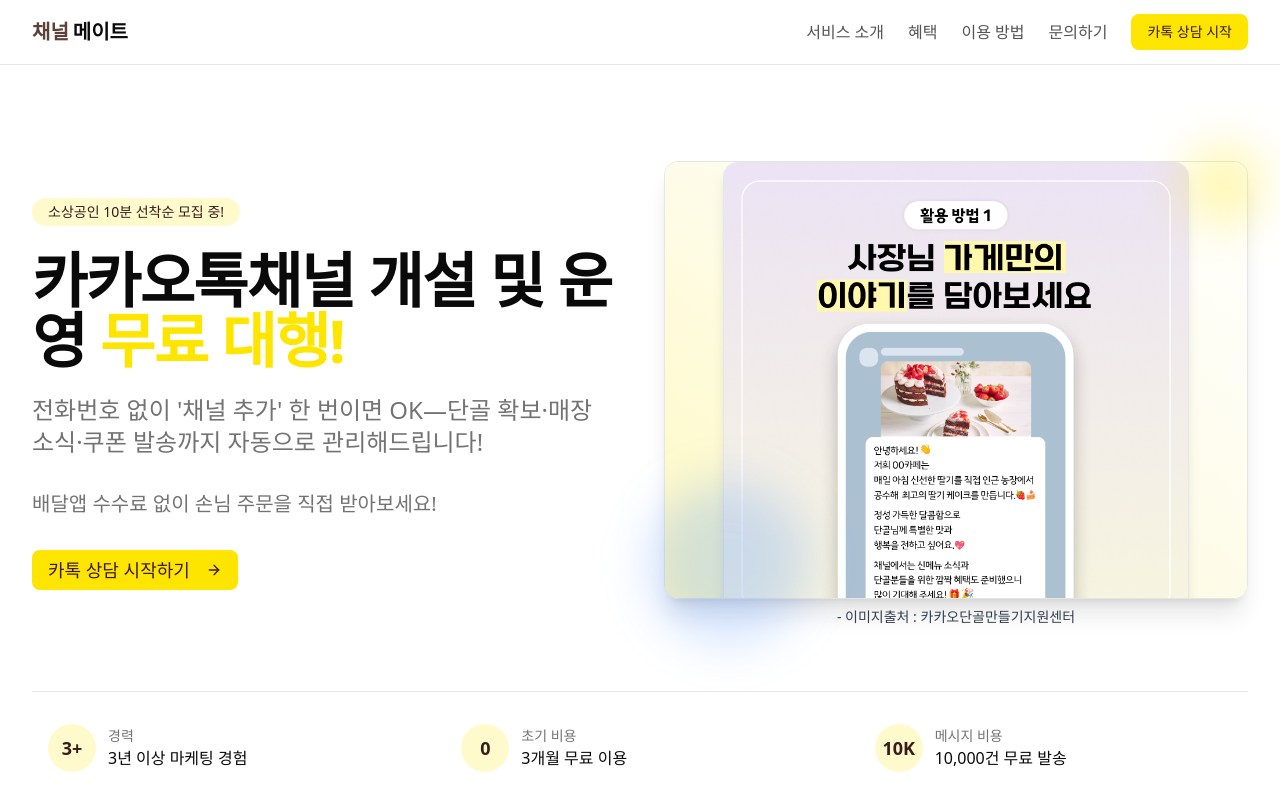
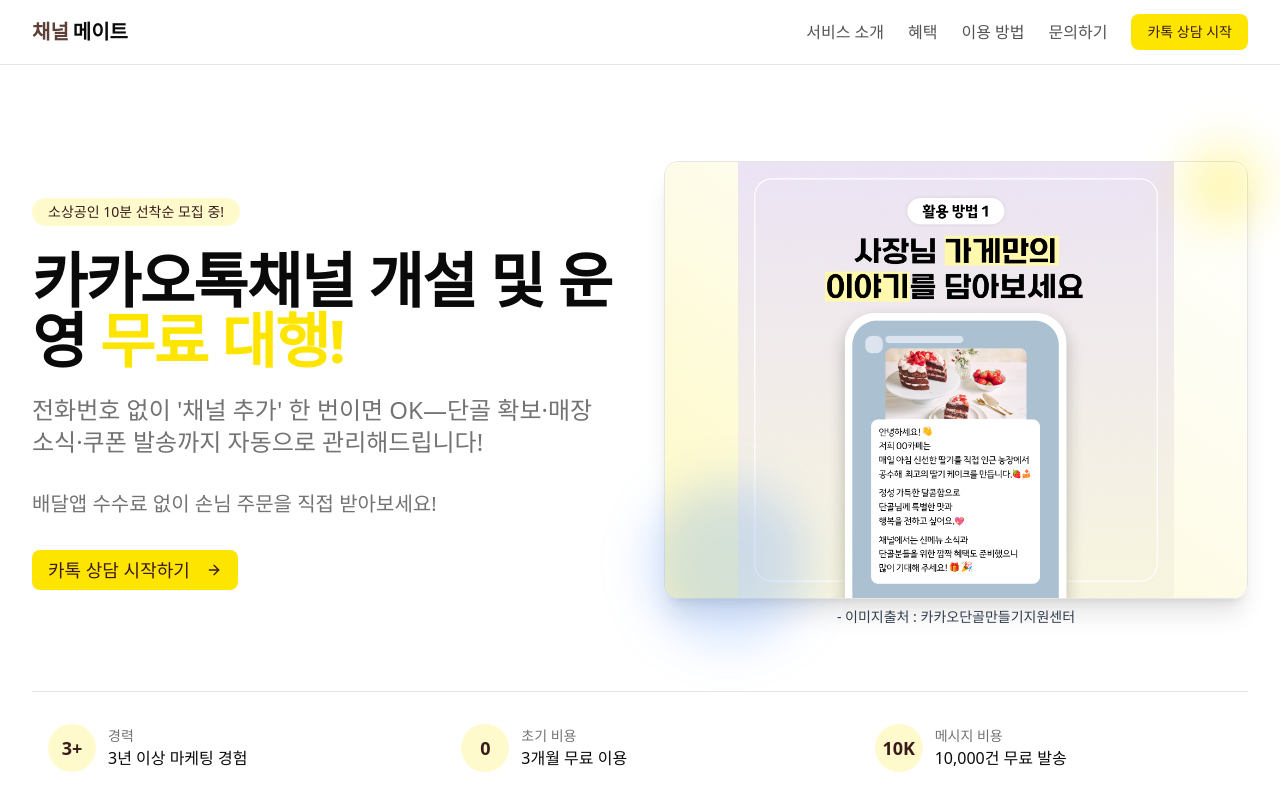
Before and after one commit to wizet307077/kakaochannel-landing, a Next.js app: page / in a window 1280 px wide. Shown: the top 800 px of the page. Built offline with nearby package versions, Linux system fonts and the light colour scheme.

Commit message:
Fix: ESLint 오류 수정 - 사용하지 않는 import 제거 및 img 태그를 Next.js Image 컴포넌트로 교체

```diff
--- a/src/components/sections/hero.tsx
+++ b/src/components/sections/hero.tsx
@@ -3,6 +3,7 @@
 import { motion } from "framer-motion";
 import { Button } from "@/components/ui/button";
 import { ArrowRight } from "lucide-react";
+import Image from "next/image";
 
 export default function HeroSection() {
   return (
@@ -51,10 +52,12 @@
               <div className="absolute inset-0 bg-gradient-to-tr from-yellow-100 via-yellow-50 to-white flex items-start justify-center">
                 <div className="max-w-[80%] aspect-[3/5] rounded-xl bg-white shadow-lg border border-gray-200 overflow-hidden flex flex-col">
                   {/* 카카오톡채널 인터페이스 이미지로 대체 */}
-                  <img
+                  <Image
                     src="/images/1.png"
                     alt="카카오톡 채널 인터페이스"
-                    className="w-full object-contain object-top"
+                    fill
+                    style={{ objectFit: 'contain', objectPosition: 'top' }}
+                    priority
                   />
                 </div>
               </div>
--- a/src/components/sections/process.tsx
+++ b/src/components/sections/process.tsx
@@ -113,10 +113,14 @@
           >
             <div className="rounded-xl overflow-hidden border border-border bg-white shadow-lg">
               <div className="p-4 text-center">
-                <img
+                <Image
                   src="/images/qr.png"
                   alt="채널 추가 QR 코드"
-                  className="mx-auto w-[300px] h-auto"
+                  width={300}
+                  height={300}
+                  style={{ width: '100%', height: 'auto', maxWidth: '300px' }}
+                  className="mx-auto"
+                  priority
                 />
                 <p className="font-medium text-lg mt-4 mb-2">채널 추가 QR 코드</p>
                 <p className="text-sm text-muted-foreground">매장에 비치하여 고객 유치</p>
```
